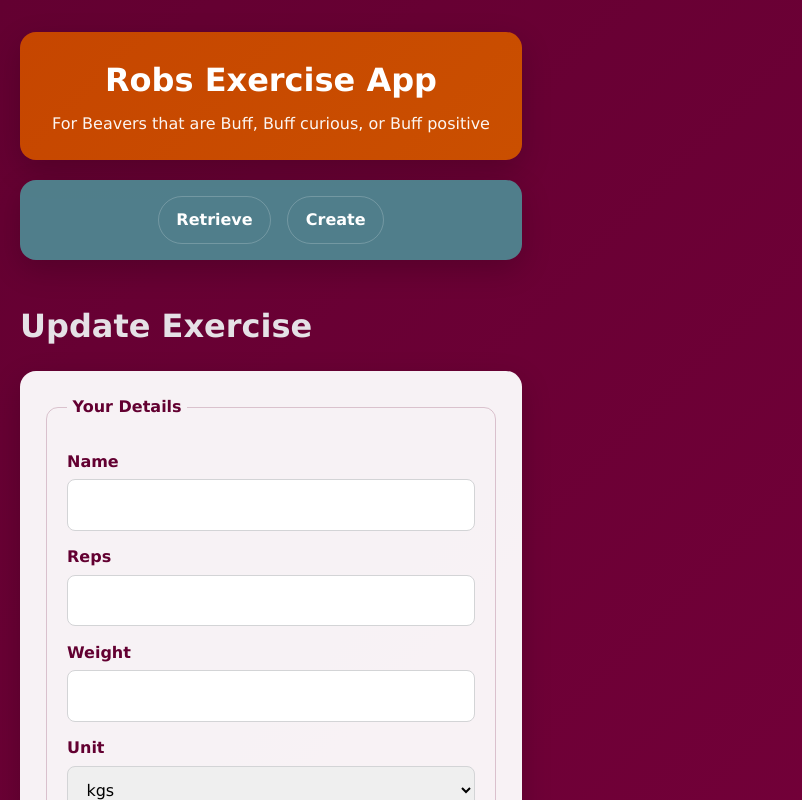
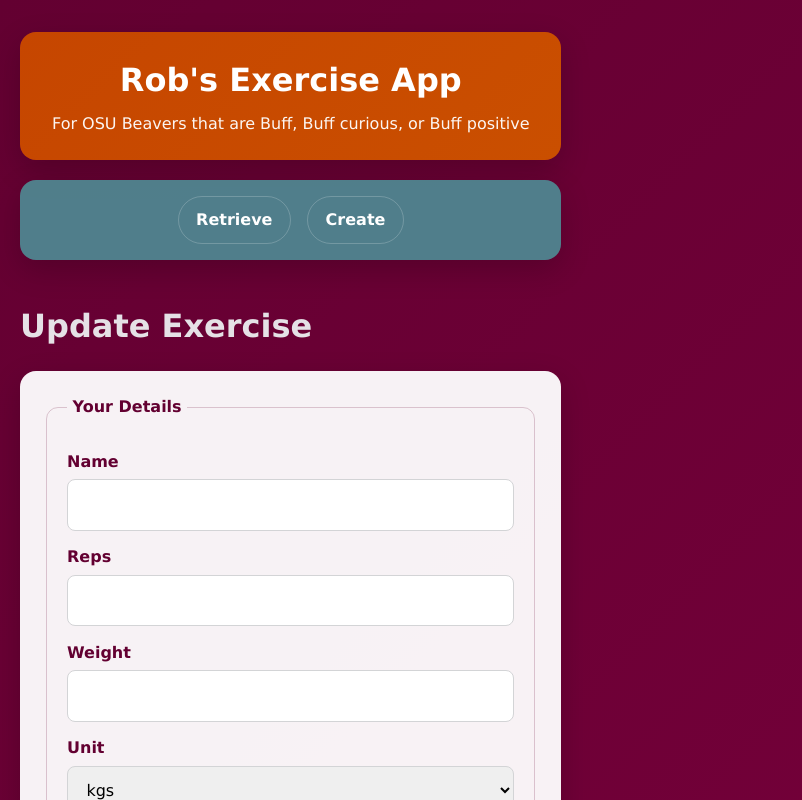
Before and after one commit to rwnewsom/mern-capstone, a React (Vite) app in the folder frontend-react/: page /update in a window 1280 px wide. Shown: the top 800 px of the page, without its empty margins (0-802 px from the left). Built offline with nearby package versions, Linux system fonts and the light colour scheme.

Commit message:
Fix typo, update readme

```diff
--- a/frontend-react/src/App.jsx
+++ b/frontend-react/src/App.jsx
@@ -14,8 +14,8 @@
   return (
     <div className="main-content">
       <header>
-        <h1>Robs Exercise App</h1>
-        <p>For Beavers that are Buff, Buff curious, or Buff positive</p>
+        <h1>Rob's Exercise App</h1>
+        <p>For OSU Beavers that are Buff, Buff curious, or Buff positive</p>
       </header>
 
         <Router>
```
Also changed, not shown: frontend-react/public/Front_End.png (added), 1 other file (tests, documents, lock files or other folders).
